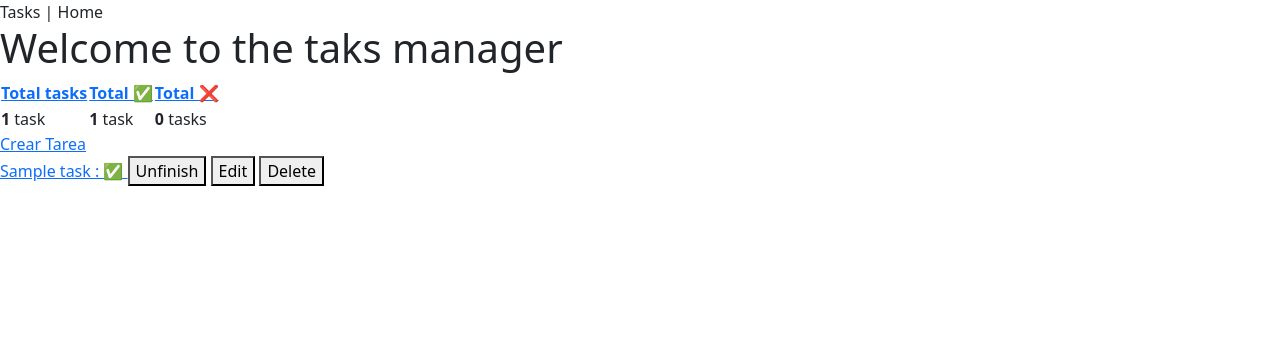
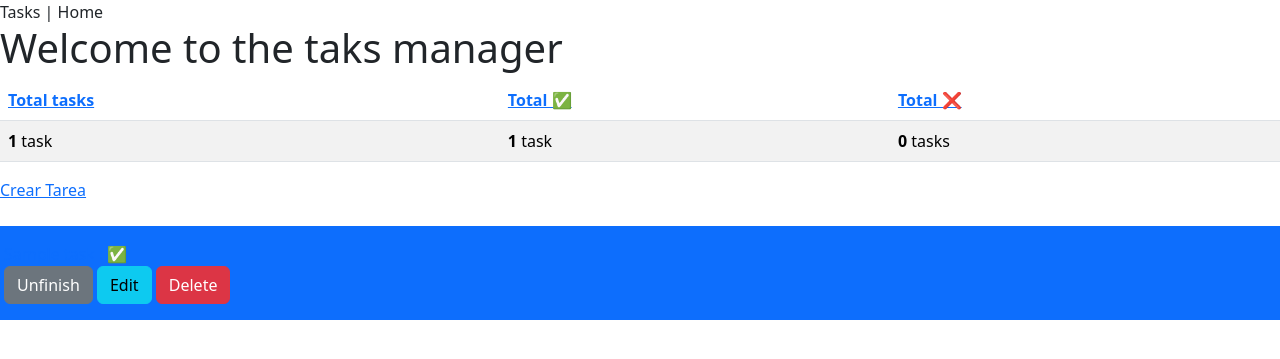
Before and after one commit to SuperWarioGalaxy/supertodo, a Django app: page / in a window 1280 px wide. Shown: the top 359 px of the page. Run offline with Django 5.2, Linux system fonts and the light colour scheme; tables that the repository leaves empty hold one stand-in row (values such as "Sample post"); some libraries are stand-ins or nearby versions.

Commit message:
cambios boot

```diff
--- a/tasks/templates/tasks/list.html
+++ b/tasks/templates/tasks/list.html
@@ -1,8 +1,8 @@
 {% extends "./base.html" %}
 {% block title %}Tasks | Home{% endblock title %}
 {% block body %}
-  <h1>Welcome to the taks manager</h1>
-  <table>
+  <p class="h1">Welcome to the taks manager</p>
+  <table class="table table-striped">
     <thead>
       <tr>
         <th><a href="{% url "tasks:task-list" %}">Total tasks</a></th>
@@ -19,24 +19,24 @@
     </tbody>
   </table>
   <a href="{% url 'tasks:add-task'%}">Crear Tarea</a>
-  <div class="tasks">
+  <div class="row">
     {%for task in tasks%}
-    <div class="task">
+    <div class="container col-sm bg-primary mt-4 p-3 rounded">
         <a href="{% url 'tasks:task-detail' task.slug %}">{{task}} : {%if task.done%}
           ✅
         {% else %}
           ❌
         {% endif %}</a>
+       <br>
+          {%if task.done%}
+            <a href="{% url 'tasks:task-toggle' task.slug %}"><button class="btn btn-secondary">Unfinish</button></a>
+          {% else %}
+          <a href="{% url 'tasks:task-toggle' task.slug %}"><button class="btn btn-success">Complete</button></a>
+          {% endif %}
+        <a href="{% url 'tasks:task-edit' task.slug %}"><button class="btn btn-info">Edit</button></a>
+        <a href="{% url 'tasks:task-delete' task.slug %}"><button class="btn btn-danger">Delete</button></a>
+    </div>
 
-        <a href="{% url 'tasks:task-toggle' task.slug %}"><button>
-          {%if task.done%}
-            Unfinish
-          {% else %}
-            Complete
-          {% endif %}</button></a>
-        <a href="{% url 'tasks:task-edit' task.slug %}"><button>Edit</button></a>
-        <a href="{% url 'tasks:task-delete' task.slug %}"><button>Delete</button></a>
-    </div>
     {% endfor %}
   </div>
 {% endblock body %}
```
